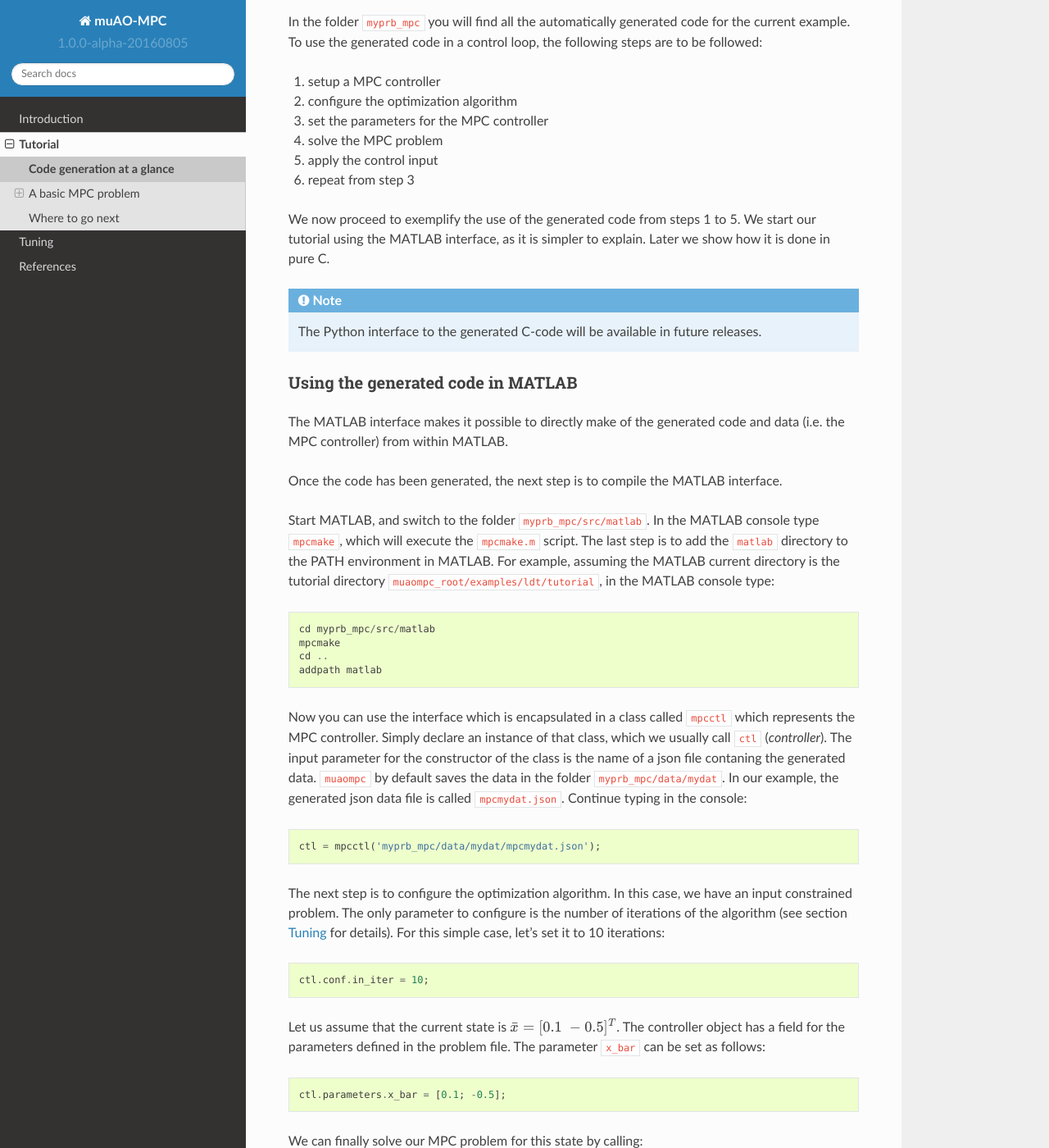
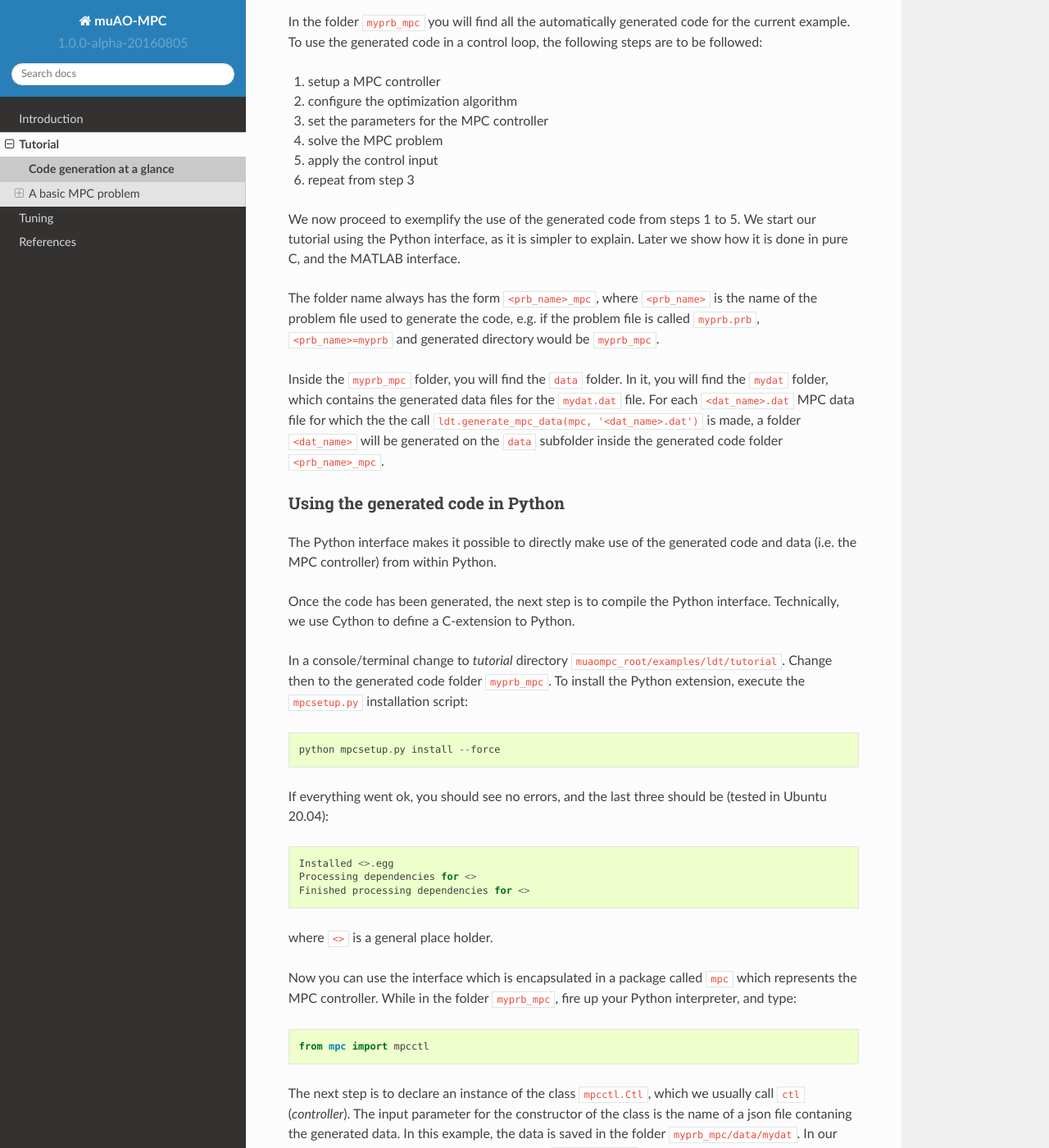
Before and after one commit to muaompc/muaompc, a Sphinx documentation site: the page built from doc/tutor.basic.rst, in a window 1280 px wide and 1400 px high, scrolled down 4362 px. Shown: the whole window at 82% size. Built offline with Sphinx 7.4.7 and the Read the Docs theme 2.0.0, drawn with Linux system fonts in a browser that asks for light colours; formulas are drawn with MathJax 3; some of the changed text lies outside the part shown.

Commit message:
Add Cython interface description to basic tutorial

```diff
--- a/doc/tutor.basic.rst
+++ b/doc/tutor.basic.rst
@@ -248,12 +248,84 @@ To use the generated code in a control loop, the following steps are to be follo
 
 We now proceed to exemplify the use of the generated code from
 steps 1 to 5.
-We start our tutorial using the MATLAB interface, as it is simpler to
-explain. Later we show how it is done in pure C.
+We start our tutorial using the Python interface, as it is simpler to
+explain. Later we show how it is done in pure C, and the MATLAB interface.
 
-.. note::
+The folder name always has the form ``<prb_name>_mpc``, where ``<prb_name>`` is the
+name of the problem file used to generate the code, e.g. if the problem file is called ``myprb.prb``,
+``<prb_name>=myprb`` and generated directory would be ``myprb_mpc``.
 
-   The Python interface to the generated C-code will be available in future releases.
+Inside the ``myprb_mpc`` folder, you will find the ``data`` folder. In it, you will find
+the ``mydat`` folder, which contains the generated data files for the ``mydat.dat`` file.
+For each ``<dat_name>.dat`` MPC data file for which the the call ``ldt.generate_mpc_data(mpc, '<dat_name>.dat')``
+is made, a folder ``<dat_name>`` will be generated on the ``data`` subfolder inside the generated code folder
+``<prb_name>_mpc``.
+
+
+Using the generated code in Python
+----------------------------------
+
+The Python interface makes it possible to
+directly make use of the generated code and data (i.e. the MPC controller)
+from within Python.
+
+Once the code has been generated,
+the next step is to compile the Python interface.
+Technically, we use Cython to define a C-extension to Python.
+
+In a console/terminal change to *tutorial* directory ``muaompc_root/examples/ldt/tutorial``.
+Change then to the generated code folder ``myprb_mpc``.
+To install the Python extension, execute the ``mpcsetup.py`` installation script::
+
+   python mpcsetup.py install --force
+
+If everything went ok, you should see no errors, and the last three should be (tested in Ubuntu 20.04)::
+
+   Installed <>.egg
+   Processing dependencies for <>
+   Finished processing dependencies for <>
+
+where  ``<>`` is a general place holder.
+
+Now you can use the interface which is encapsulated in a package called
+``mpc``  which represents the MPC controller.
+While in the folder ``myprb_mpc``, fire up your Python interpreter, and type::
+
+   from mpc import mpcctl
+
+The next step is to declare an
+instance of the class ``mpcctl.Ctl``, which we usually call ``ctl`` (*controller*).
+The input parameter for the constructor of the class is the name
+of a json file contaning the generated data.
+In this example, the data is saved in the folder
+``myprb_mpc/data/mydat``. In our example,
+the generated json data file is called ``mpcmydat.json``.
+Continue typing in the console::
+
+   ctl = mpcctl.Ctl('data/mydat/mpcmydat.json')
+
+The next step is to configure the optimization algorithm.
+In this case, we have an input
+constrained problem. The only parameter to configure is the number of iterations of
+the algorithm
+(see section :ref:`tuning` for details).
+For this simple case, let's set it to 10 iterations::
+
+   ctl.conf.in_iter = 10;
+
+Let us assume that the current state is `\bar{x} = [0.1 \; -0.5]^T`.
+The controller object has a field for the parameters defined in the problem file. The parameter ``x_bar`` can be set as follows::
+
+   ctl.x_bar[:] = [0.1, -0.5];
+
+We can finally
+solve our MPC problem for this state by calling::
+
+   ctl.solve_problem();
+
+The solution is stored in an array ``ctl.u_opt``, whose first ``m`` elements are
+commonly applied to the controlled plant.
+
 
 Using the generated code in MATLAB
 ----------------------------------
@@ -388,10 +460,3 @@ If everything went okay, you will see the output::
    ctl->u_opt[0] = 3.056814e-02
 
 This concludes our tutorial!
-
-
-****************
-Where to go next
-****************
-
-In the folder ``muaompc_root/examples/ldt/`` you will find further examples.
```
